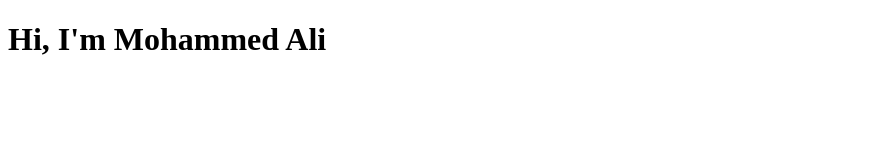
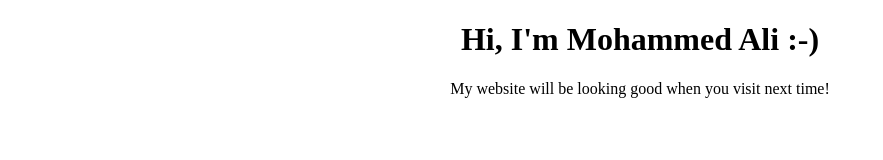
Before and after one commit to wedhimd/alihimd, a plain HTML site: page index.html in a window 1280 px wide. Shown: the whole page, without its empty margins (0-883 px from the left). Drawn offline with Linux system fonts and the light colour scheme.

Commit message:
add simple message

```diff
--- a/index.html
+++ b/index.html
@@ -5,8 +5,18 @@
     <meta http-equiv="X-UA-Compatible" content="IE=edge">
     <meta name="viewport" content="width=device-width, initial-scale=1.0">
     <title>I'm Mohammed Ali</title>
+    <style>
+        main{
+            text-align: center;
+          font-family: helvetica sans sans-serif;
+        }
+      </style>
 </head>
 <body>
-    <h1>Hi, I'm Mohammed Ali</h1>
+
+    <main>
+        <h1>Hi, I'm Mohammed Ali :-)</h1>
+          <p>My website will be looking good when you visit next time!</p>
+    </main>
 </body>
 </html>
```
